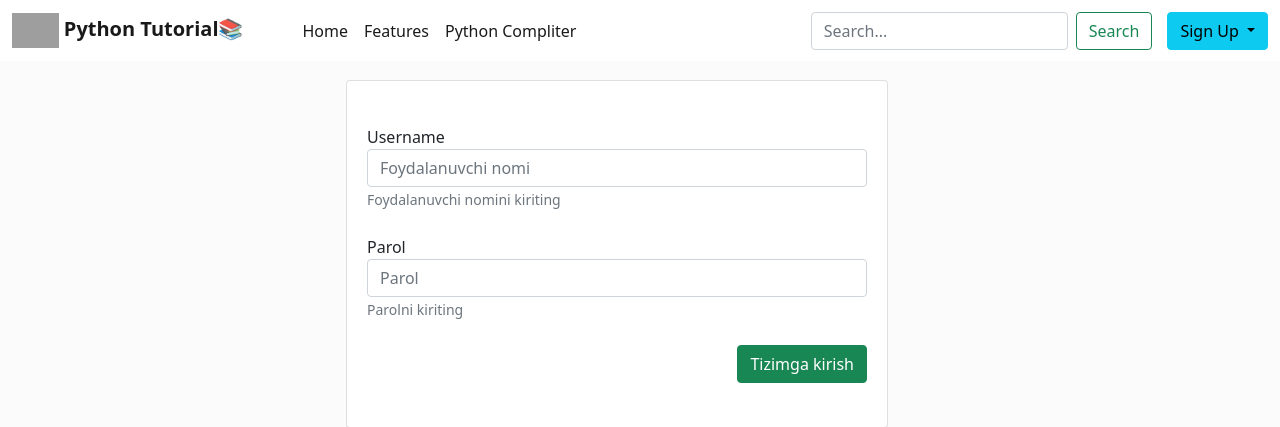
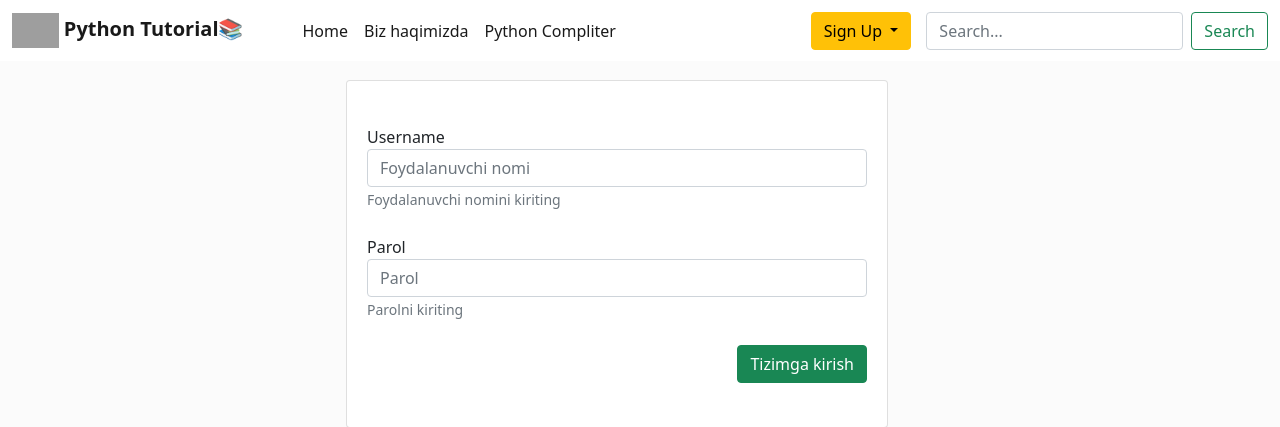
Before and after one commit to fayzullomamajonov/Python_uz, a Django app: page /registration/login/ in a window 1280 px wide. Shown: the top 427 px of the page. Run offline with Django 5.2, Linux system fonts and the light colour scheme; some libraries are stand-ins or nearby versions; grey boxes are pictures that could not be loaded.

Commit message:
registrationning formi, rangi va yozuvlar o'zgartirildi

```diff
--- a/templates/base.html
+++ b/templates/base.html
@@ -67,11 +67,33 @@
                 <a class="nav-link active" aria-current="page" href="#">Home</a>
               </li>
               <li class="nav-item">
-                <a class="nav-link active" href="#">Features</a>
+                <a class="nav-link active" href="#">Biz haqimizda</a>
               </li>
               <li class="nav-item">
                 <a class="nav-link active" target="_blank" href="{% url 'index' %}">Python Compliter</a>
               </li>
+            </ul>
+          </div>
+          <div style="margin-right: 15px;" class="dropdown">
+            {% if request.user.username %}
+            <button type="button" class="btn btn-warning dropdown-toggle" data-bs-toggle="dropdown" aria-expanded="false">
+              {{ request.user.username }}
+            </button>
+            {% else %}
+            <button type="button" class="btn btn-warning dropdown-toggle" data-bs-toggle="dropdown" aria-expanded="false">
+              Sign Up
+            </button>
+            {% endif %}
+
+            <ul class="dropdown-menu">
+              {% if request.user.is_authenticated %}
+              <li><a class="dropdown-item" href="{% url 'login' %}">Tizimga kirish</a></li>
+              {% else %}
+              <li><a class="dropdown-item" href="{% url 'signup' %}">Ro'yhatdan o'tish</a></li>
+              <li><a class="dropdown-item" href="{% url 'login' %}">Tizimga kirish</a></li>
+              {% endif %}
+              <li><hr class="dropdown-divider"></li>
+              <li><a class="dropdown-item" href="{% url 'logout' %}">Tizimdan chiqish</a></li>
             </ul>
           </div>
          <form class="d-flex">
@@ -86,29 +108,7 @@
               Search
             </button>
           </form>
-          <!-- Example single danger button -->
-          <div style="margin-left: 15px;" class="dropdown">
-            {% if request.user.username %}
-            <button type="button" class="btn btn-info dropdown-toggle" data-bs-toggle="dropdown" aria-expanded="false">
-              {{ request.user.username }}
-            </button>
-            {% else %}
-            <button type="button" class="btn btn-info dropdown-toggle" data-bs-toggle="dropdown" aria-expanded="false">
-              Sign Up
-            </button>
-            {% endif %}
 
-            <ul class="dropdown-menu">
-              {% if request.user.is_authenticated %}
-              <li><a class="dropdown-item" href="{% url 'login' %}">Login</a></li>
-              {% else %}
-              <li><a class="dropdown-item" href="{% url 'signup' %}">Sign In</a></li>
-              <li><a class="dropdown-item" href="{% url 'login' %}">Login</a></li>
-              {% endif %}
-              <li><hr class="dropdown-divider"></li>
-              <li><a class="dropdown-item" href="{% url 'logout' %}">Logout</a></li>
-            </ul>
-          </div>
         </div>
       </nav>
     </header>
```
